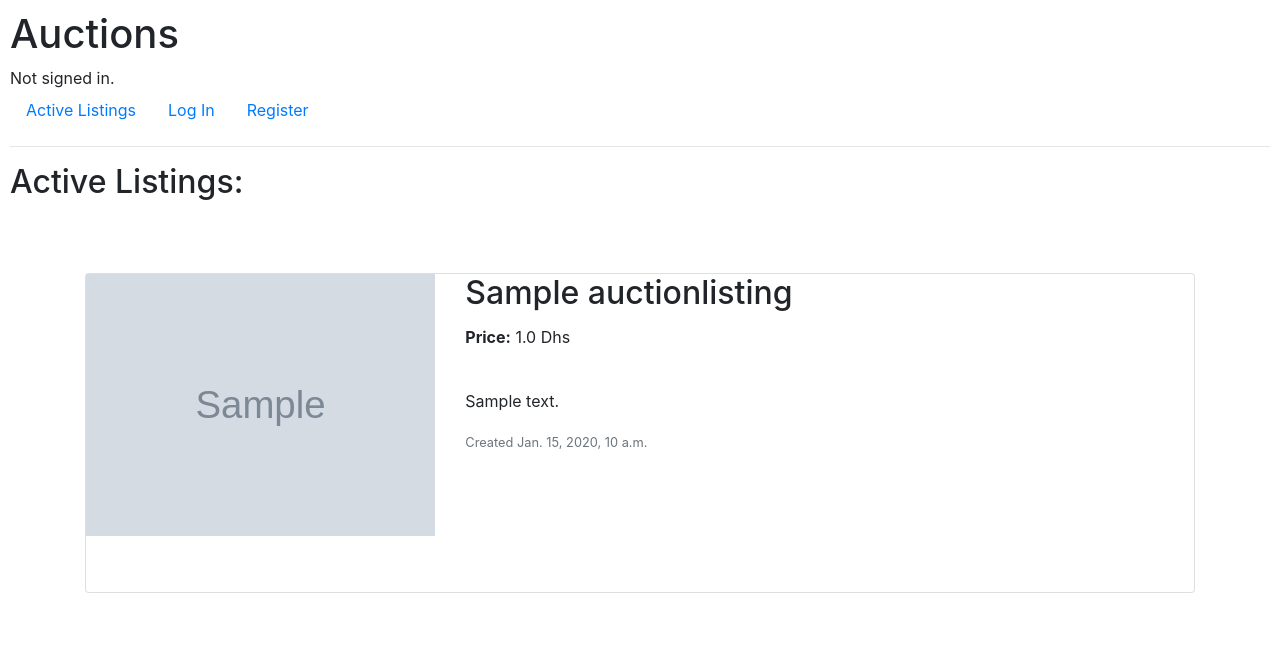
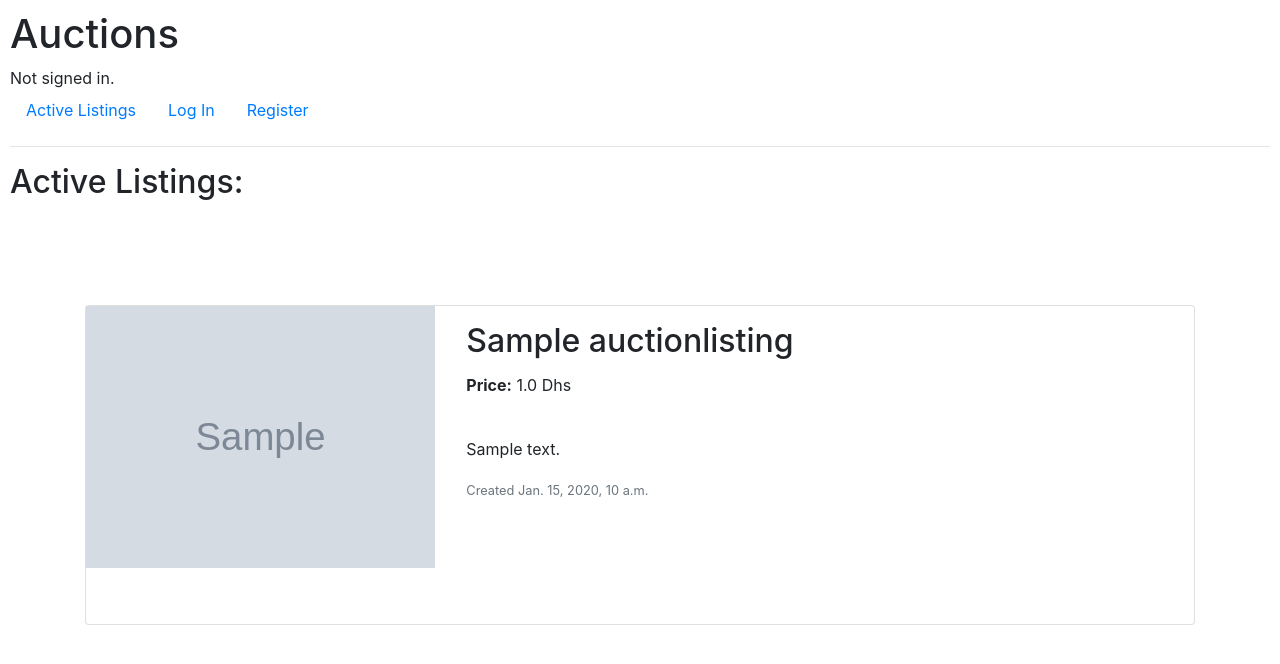
Before and after one commit to mohamedadnane8/Comerce-cs50, a Django app: page / in a window 1280 px wide. Shown: the top 664 px of the page. Run offline with Django 3.2, Linux system fonts and the light colour scheme; tables that the repository leaves empty hold one stand-in row (values such as "Sample post"); grey boxes marked "Sample" are stand-in pictures; some libraries are stand-ins or nearby versions.

Commit message:
added extra details

```diff
--- a/auctions/templates/auctions/index.html
+++ b/auctions/templates/auctions/index.html
@@ -5,16 +5,16 @@
     <br><br>
       {% for product in products %}
       <div class="container" style = "min-width: 80%;">
-        <div class="card  mt-3" style= "min-height: 20rem;">
+        <div class="card  mt-5" style= "min-height: 20rem;">
           <div class="row">
             <div class ="col-md-4">
               <img  class="img-fluid" src={{product.image}} alt="Card image cap">
             </div>
-            <div class="col-md-8">
+            <div class="col-md-8" style= "padding: 1rem;">
               <h2 class="card-title">{{product.title}}</h5>
               <p class="card-text"><b>Price:</b> {{product.bid_product.last}} Dhs</p>
               <br>
-              <p class="card-text">{{product.description}}</p>
+              <p class="card-text">{{product.description|truncatewords:50}}</p>
               <p class="position-absolute-bottom"><small class="text-muted">Created {{product.date}}</small></p>
             </div>
           </div>
```
